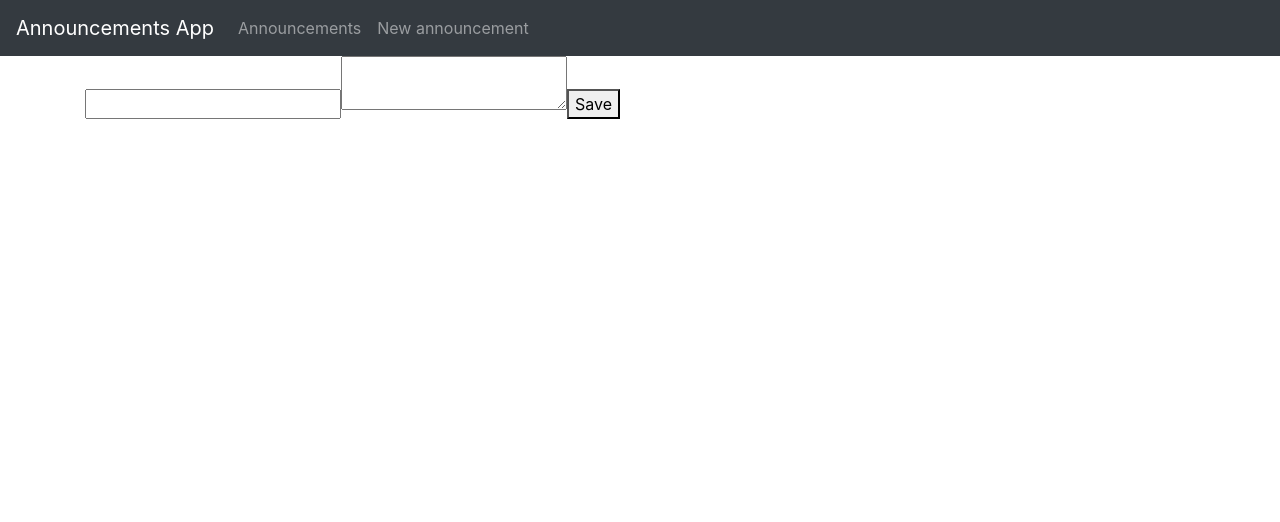
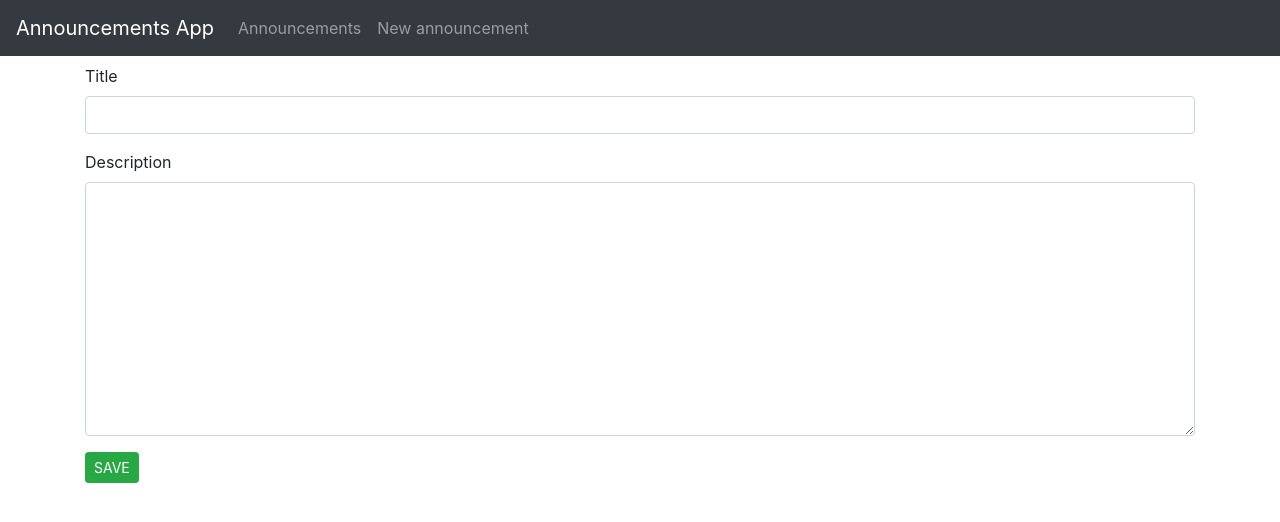
Before and after one commit to Yaroslav-Andrii/react-announcement, a React (Create React App) app: page /announcement/1 in a window 1280 px wide. Both pictures are taken after a click on the button "UPDATE". Shown: the top 522 px of the page. Built offline with nearby package versions, Linux system fonts and the light colour scheme.

Commit message:
feat: add styles to AnnouncementChangeFrom component

```diff
--- a/src/components/AnnouncementChangeFrom.jsx
+++ b/src/components/AnnouncementChangeFrom.jsx
@@ -21,18 +21,47 @@ export const AnnouncementChangeFrom = ({title, description, id, modeSwitcher}) =
       dispatch( updateAnnouncement(announcement) );
       modeSwitcher();
     } else {
-      setAlert("Field can't be empty");
+      setAlert("Field can't be empty!");
     }
   }
 
   return (
     <>
-    {alert ? <h4>{alert}</h4> : null}
-    <form onSubmit={submitHandler}>
-      <input type="text" name="title" onChange={inputHandler} value={announcement.title}/>
-      <textarea name="description" onChange={inputHandler} value={announcement.description}></textarea>
+    {
+      alert
+      ?
+        <div className="alert alert-warning mt-2" role="alert">
+          {alert}
+        </div>
+      :
+        null
+    }
+    <form className="mt-2" onSubmit={submitHandler}>
+      <div className="form-group">
+        <label htmlFor="title">Title</label>
+        <input
+          id="title"
+          type="text"
+          name="title"
+          onChange={inputHandler}
+          value={announcement.title}
+          className="form-control"
+        />
+      </div>
+      <div className="form-group">
+        <label htmlFor="description">Description</label>
+        <textarea
+          name="description"
+          onChange={inputHandler}
+          value={announcement.description}
+          id="description"
+          className="form-control"
+          rows="10"
+        >
+        </textarea>
+      </div>
+      <div className="form-group"><button className="btn btn-success btn-sm" type="submit">SAVE</button></div>
 
-      <button type="submit">Save</button>
     </form>
     </>
   )
```
